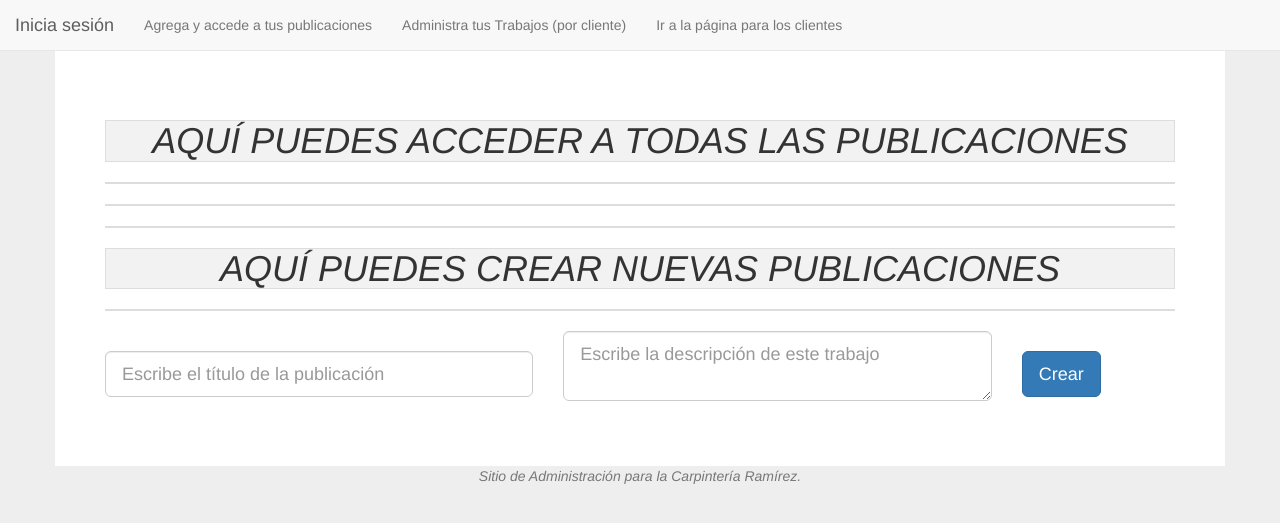
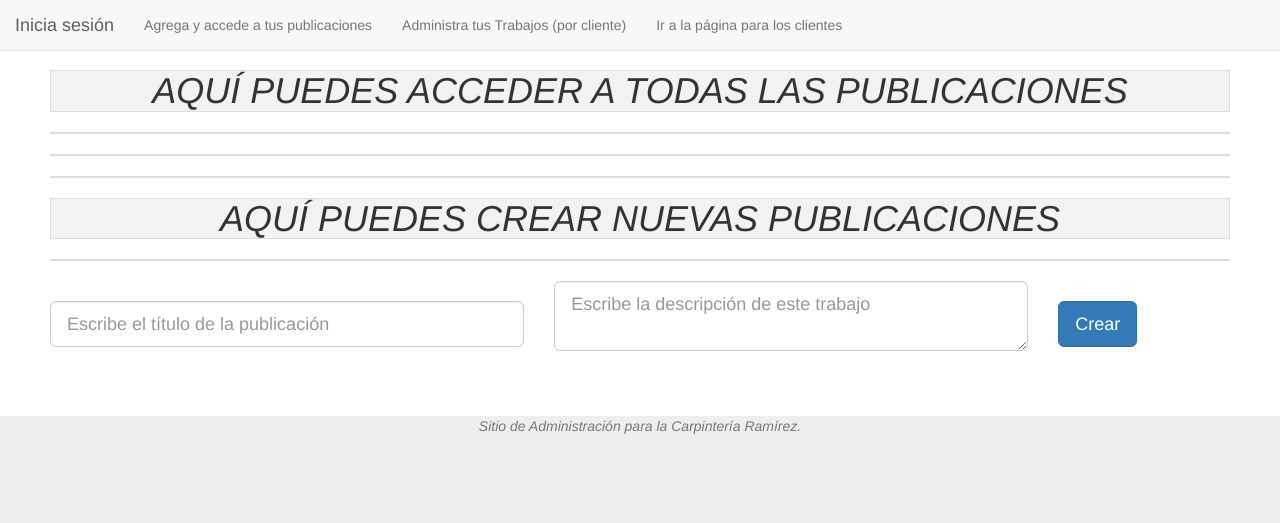
Before and after one commit to jeshf/carpinteriadeploy, a Django app: template sistema/templates/createpost.html in a window 1280 px wide. Shown: the top 523 px of the page. Run offline with Django 3.2, Linux system fonts and the light colour scheme; the template is opened without the code that fills it: values that come from a table or form of the project are taken from there, others are empty; some libraries are stand-ins or nearby versions.

Commit message:
remaining templates 100% width

```diff
--- a/sistema/templates/addimages.html
+++ b/sistema/templates/addimages.html
@@ -25,8 +25,8 @@
 	<link href="https://fonts.googleapis.com/css?family=Lobster" rel="stylesheet">
   </head>
   <body>
-<div class="container-fluid">
-		<div class="container">
+<div class="container-fluid" style="padding: 0px">
+		<div class="container" style="width: 100%">
          <nav class="navbar navbar-default navbar-fixed-top">
         <div class="navbar-header">
           <button type="button" class="navbar-toggle collapsed" data-toggle="collapse" data-target="#navbar" aria-expanded="false" aria-controls="navbar">
--- a/sistema/templates/clientpayments.html
+++ b/sistema/templates/clientpayments.html
@@ -16,8 +16,8 @@
 <body>
 <header>
 </header>
-<div class="container-fluid">
-		<div class="container">
+<div class="container-fluid" style="padding: 0px">
+		<div class="container" style="width: 100%">
          <nav class="navbar navbar-default navbar-fixed-top">
 
         <div class="navbar-header">
--- a/sistema/templates/clientservices.html
+++ b/sistema/templates/clientservices.html
@@ -18,8 +18,8 @@
 <body>
 <header>
 </header>
-<div class="container-fluid">
-		<div class="container">
+<div class="container-fluid" style="padding: 0px">
+		<div class="container" style="width: 100%">
          <nav class="navbar navbar-default navbar-fixed-top">
 
         <div class="navbar-header">
--- a/sistema/templates/createpayment.html
+++ b/sistema/templates/createpayment.html
@@ -18,8 +18,8 @@
 <body>
 <header>
 </header>
-<div class="container-fluid">
-		<div class="container">
+<div class="container-fluid" style="padding: 0px">
+		<div class="container" style="width: 100%">
          <nav class="navbar navbar-default navbar-fixed-top">
 
         <div class="navbar-header">
--- a/sistema/templates/createpost.html
+++ b/sistema/templates/createpost.html
@@ -18,8 +18,8 @@
 <body>
 <header>
 </header>
-<div class="container-fluid">
-		<div class="container">
+<div class="container-fluid" style="padding: 0px">
+		<div class="container" style="width: 100%">
          <nav class="navbar navbar-default navbar-fixed-top">
 
         <div class="navbar-header">
--- a/sistema/templates/createservice.html
+++ b/sistema/templates/createservice.html
@@ -18,8 +18,8 @@
 <body>
 <header>
 </header>
-<div class="container-fluid">
-		<div class="container">
+<div class="container-fluid" style="padding: 0px">
+		<div class="container" style="width: 100%">
          <nav class="navbar navbar-default navbar-fixed-top">
 
         <div class="navbar-header">
--- a/sistema/templates/image.html
+++ b/sistema/templates/image.html
@@ -37,8 +37,8 @@
 	<link href="https://fonts.googleapis.com/css?family=Lobster" rel="stylesheet">
   </head>
   <body>
-<div class="container-fluid">
-		<div class="container">
+<div class="container-fluid" style="padding: 0px">
+		<div class="container" style="width: 100%">
          <nav class="navbar navbar-default navbar-fixed-top">
 
         <div class="navbar-header">
--- a/sistema/templates/paymentdata.html
+++ b/sistema/templates/paymentdata.html
@@ -21,8 +21,8 @@
 <body>
 <header>
 </header>
-<div class="container-fluid">
-		<div class="container">
+<div class="container-fluid" style="padding: 0px">
+		<div class="container" style="width: 100%">
          <nav class="navbar navbar-default navbar-fixed-top">
 
         <div class="navbar-header">
--- a/sistema/templates/postdata.html
+++ b/sistema/templates/postdata.html
@@ -22,8 +22,8 @@
 <body>
 <header>
 </header>
-<div class="container-fluid">
-		<div class="container">
+<div class="container-fluid" style="padding: 0px">
+		<div class="container" style="width: 100%">
          <nav class="navbar navbar-default navbar-fixed-top">
 
         <div class="navbar-header">
--- a/sistema/templates/posts.html
+++ b/sistema/templates/posts.html
@@ -26,8 +26,8 @@
 <body>
 <header>
 </header>
-<div class="container-fluid">
-		<div class="container">
+<div class="container-fluid" style="padding: 0px">
+		<div class="container" style="width: 100%">
          <nav class="navbar navbar-default navbar-fixed-top">
 
         <div class="navbar-header">
--- a/sistema/templates/servicedata.html
+++ b/sistema/templates/servicedata.html
@@ -24,8 +24,8 @@
 <body>
 <header>
 </header>
-<div class="container-fluid">
-		<div class="container">
+<div class="container-fluid" style="padding: 0px">
+		<div class="container" style="width: 100%">
          <nav class="navbar navbar-default navbar-fixed-top">
 
         <div class="navbar-header">
--- a/sistema/templates/users.html
+++ b/sistema/templates/users.html
@@ -16,8 +16,8 @@
 <body>
 <header>
 </header>
-<div class="container-fluid">
-		<div class="container">
+<div class="container-fluid" style="padding: 0px">
+		<div class="container" style="width: 100%">
          <nav class="navbar navbar-default navbar-fixed-top">
         <div class="navbar-header">
           <button type="button" class="navbar-toggle collapsed" data-toggle="collapse" data-target="#navbar" aria-expanded="false" aria-controls="navbar">
--- a/sistema/templates/usersservices.html
+++ b/sistema/templates/usersservices.html
@@ -21,8 +21,8 @@
 <body>
 <header>
 </header>
-<div class="container-fluid">
-		<div class="container">
+<div class="container-fluid" style="padding: 0px">
+		<div class="container" style="width: 100%">
          <nav class="navbar navbar-default navbar-fixed-top">
 
         <div class="navbar-header">
```
